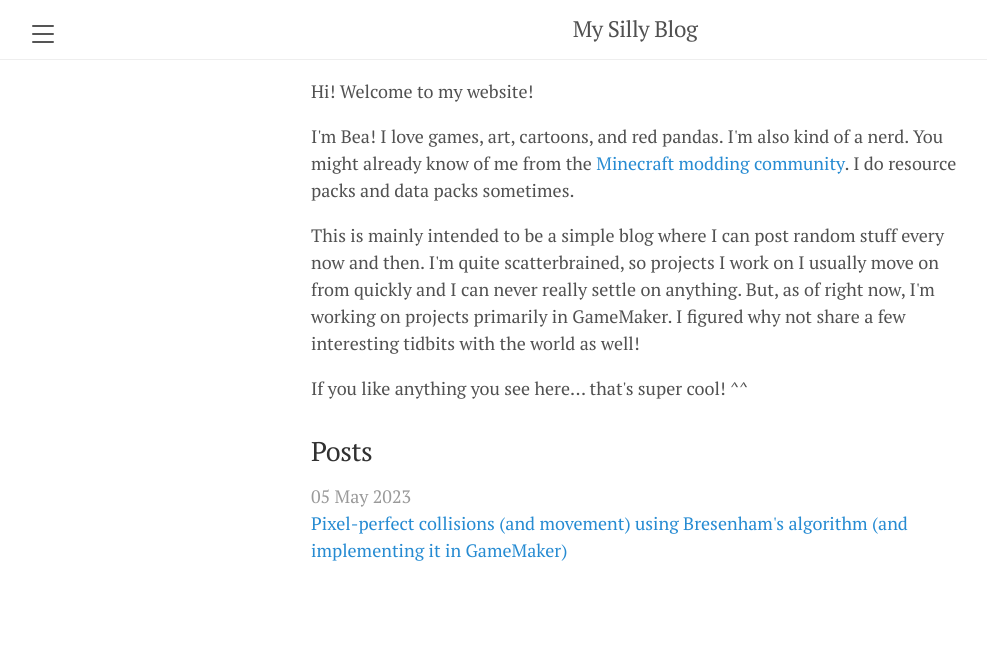
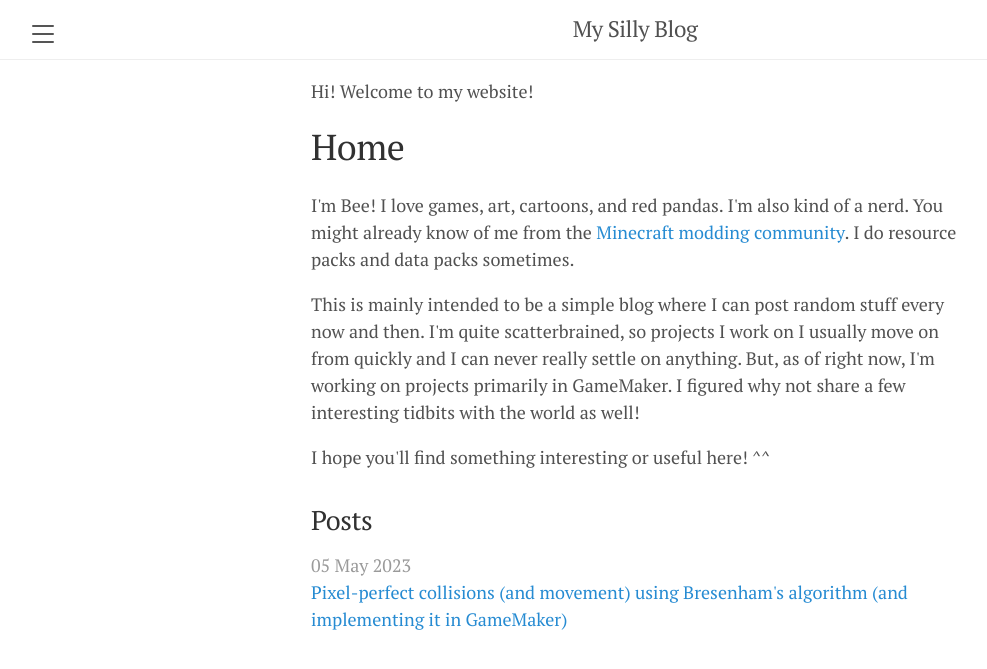
Before and after one commit to bebebea/bebebea.github.io, a Jekyll site: the page built from index.html, in a window 1280 px wide. Shown: the top 669 px of the page, without its empty margins (5-992 px from the left). Built offline with Jekyll 4.4.1, drawn with Linux system fonts in a browser that asks for light colours; the list of posts is cut into pages by our own code.

Commit message:
Update index.html

```diff
--- a/index.html
+++ b/index.html
@@ -4,9 +4,13 @@ title: Home
 ---
 <p>
   Hi! Welcome to my website!
+<h1>
+  Home
+</h1>
 </p>
 <p>
-  I'm Bea! I love games, art, cartoons, and red pandas. I'm also kind of a nerd.
+  I'm Bee! I love games, art, cartoons, and red pandas.
+  I'm also kind of a nerd.
   You might already know of me from the <a href="https://www.planetminecraft.com/member/bebebea_loste/">Minecraft modding community</a>.
   I do resource packs and data packs sometimes.
 </p>
@@ -17,7 +21,7 @@ title: Home
   I figured why not share a few interesting tidbits with the world as well!
 </p>
 <p>
-  If you like anything you see here... that's super cool! ^^
+  I hope you'll find something interesting or useful here! ^^
 </p>
 <p>
 </p>
@@ -25,7 +29,6 @@ title: Home
   Posts
 </h2>
 <p>
-
 </p>
 <div class="posts">
   {% for post in paginator.posts %}
```
